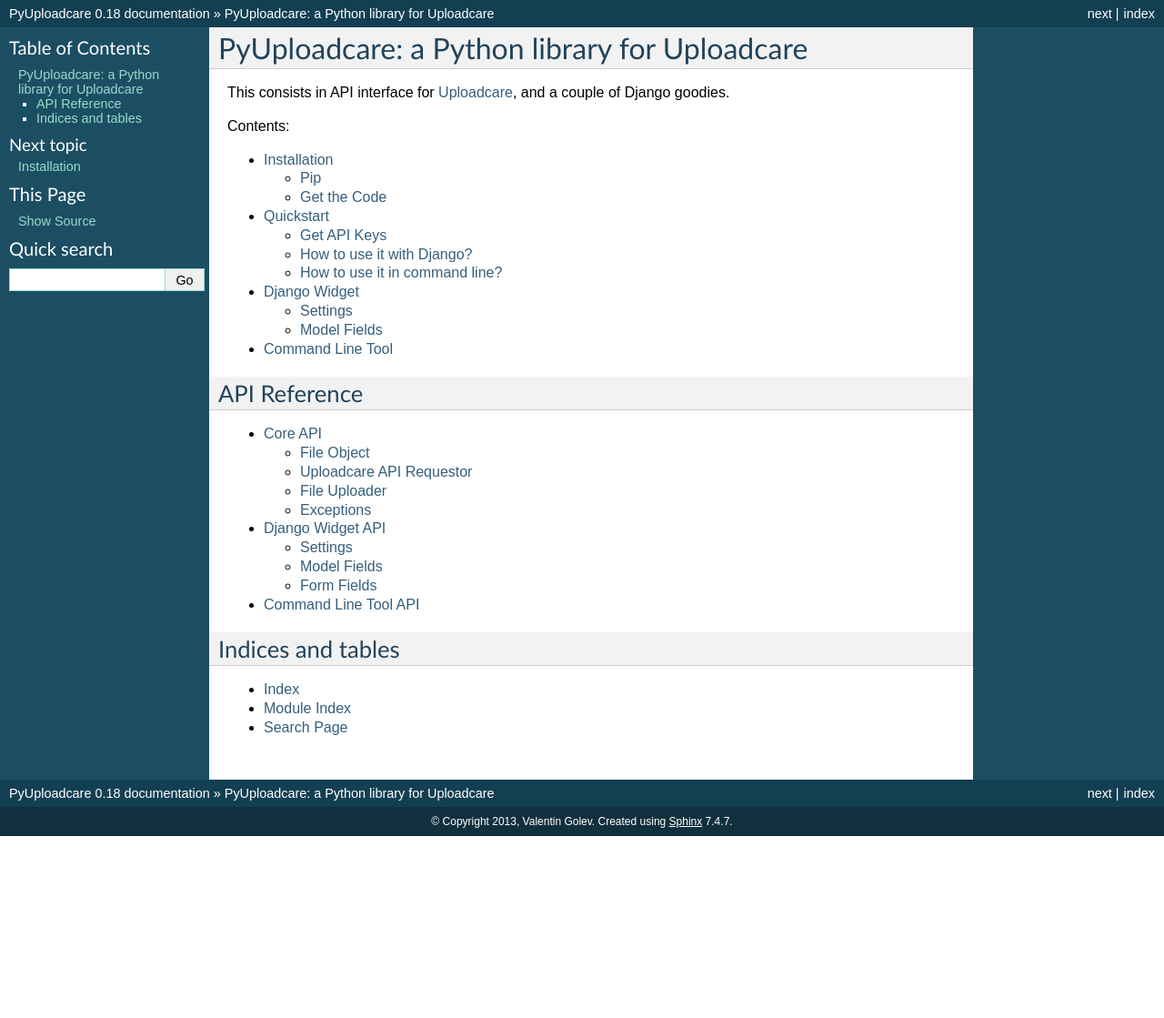
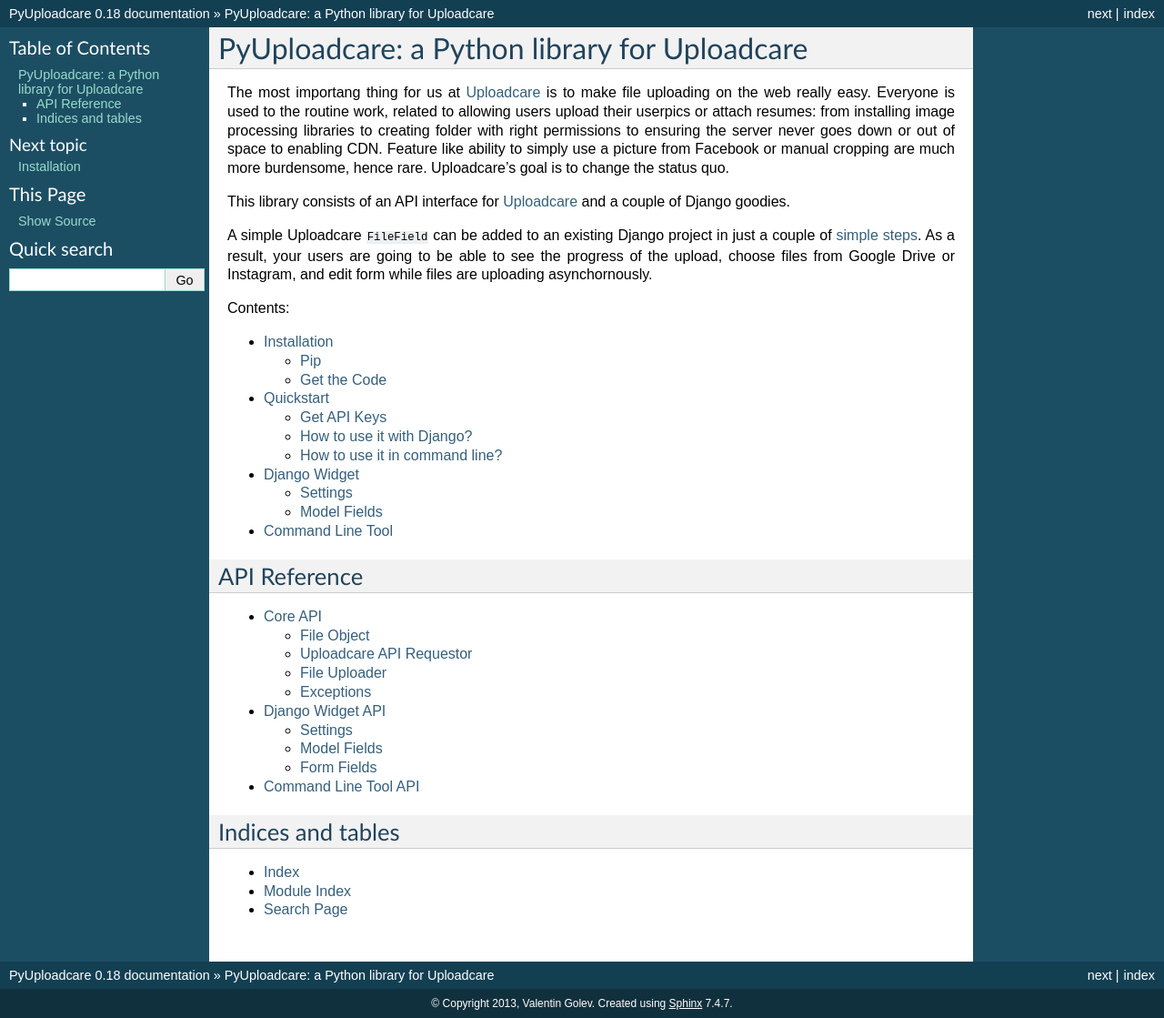
Before and after one commit to uploadcare/pyuploadcare, a Sphinx documentation site: the page built from docs/index.rst, in a window 1280 px wide. Shown: the whole page at 91% size. Built offline with Sphinx 7.4.7, drawn with Linux system fonts in a browser that asks for light colours; before the commit the page ends 919 px from its top, so only the background shows below that.

Commit message:
Add intro into index.rst

```diff
--- a/docs/index.rst
+++ b/docs/index.rst
@@ -2,7 +2,22 @@
 PyUploadcare: a Python library for Uploadcare
 =============================================
 
-This consists in API interface for `Uploadcare`_, and a couple of Django goodies.
+The most importang thing for us at `Uploadcare`_ is to make file uploading on
+the web really easy. Everyone is used to the routine work, related to allowing
+users upload their userpics or attach resumes: from installing image processing
+libraries to creating folder with right permissions to ensuring the server
+never goes down or out of space to enabling CDN. Feature like ability to simply
+use a picture from Facebook or manual cropping are much more burdensome,
+hence rare. Uploadcare's goal is to change the status quo.
+
+This library consists of an API interface for `Uploadcare`_ and a couple
+of Django goodies.
+
+A simple Uploadcare ``FileField`` can be added to an existing Django project
+in just a couple of :ref:`simple steps <quickstart>`. As a result, your users
+are going to be able to see the progress of the upload, choose files from
+Google Drive or Instagram, and edit form while files are uploading
+asynchornously.
 
 Contents:
 
```
